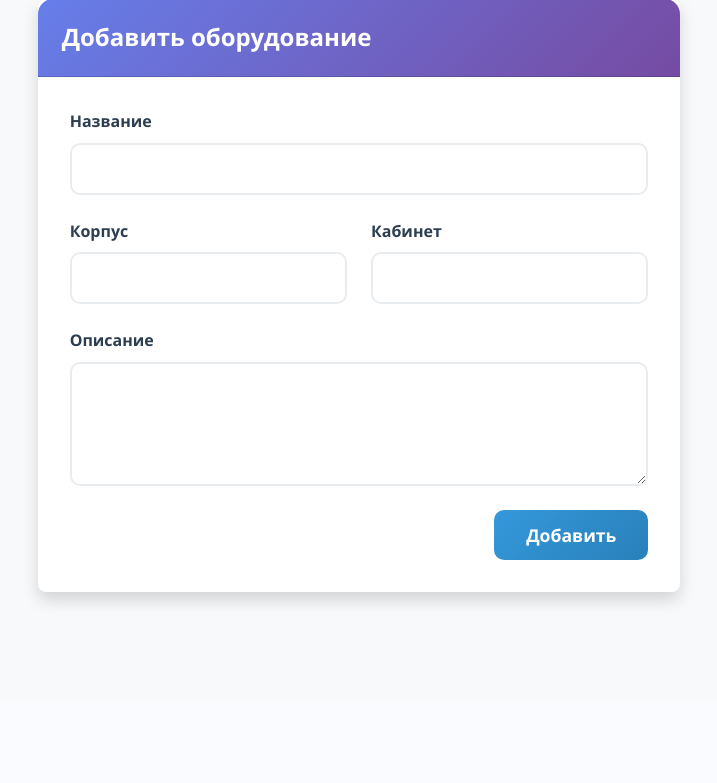
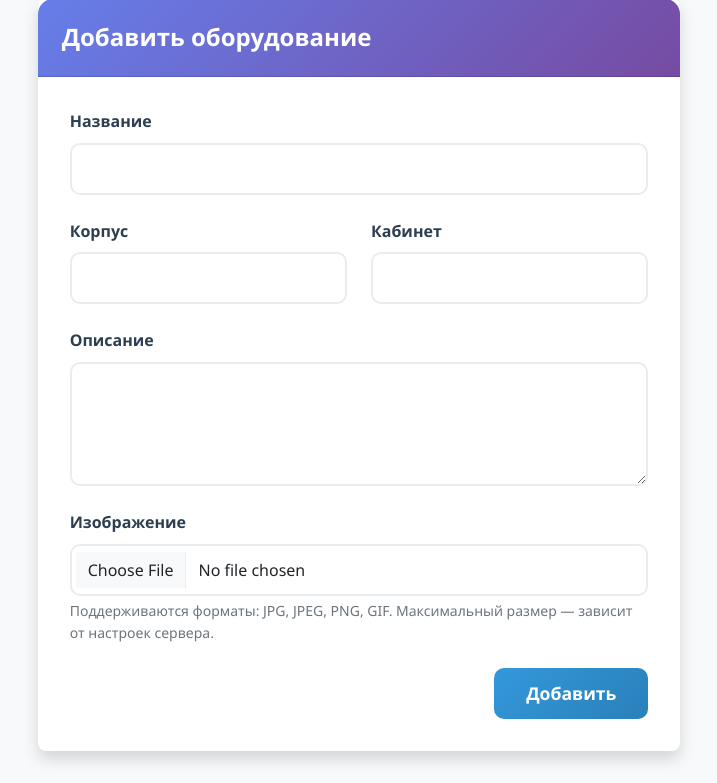
Before and after one commit to xchose31/school-inventory-platform, a Flask app: page /add_equipment in a window 1280 px wide. Shown: the part 97-880 px from the top of the page, without its empty margins (281-998 px from the left). Before the commit the page ends 703 px from the top, so only its background shows below. Run offline with Flask 3, Linux system fonts and the light colour scheme; a user stored in the database is signed in; tables that the repository leaves empty hold one stand-in row (values such as "Sample post"); some libraries are stand-ins or nearby versions.

Commit message:
backend functions for adding images to equipment added

```diff
--- a/app/forms.py
+++ b/app/forms.py
@@ -1,9 +1,12 @@
 from flask_wtf import FlaskForm
+from flask_wtf.file import FileAllowed
 from wtforms import StringField, PasswordField, BooleanField, SubmitField, \
-    TextAreaField
+    TextAreaField, FileField
 from wtforms.validators import DataRequired
 import sqlalchemy as sa
 from app import db
+
+ALLOWED_IMAGE_EXTENSIONS = ['jpg', 'jpeg', 'png']
 
 class LoginForm(FlaskForm):
     username = StringField('Логин', validators=[DataRequired()])
@@ -17,4 +20,5 @@ class EquipmentForm(FlaskForm):
     territory = StringField("Корпус")
     office = StringField('Кабинет')
     description = TextAreaField('Описание')
+    image = FileField('Изображение', validators=[FileAllowed(ALLOWED_IMAGE_EXTENSIONS, 'Только изображения (jpg, jpeg, png)!')])
     submit = SubmitField('Добавить')
--- a/app/models.py
+++ b/app/models.py
@@ -139,6 +139,7 @@ class Equipment(Base):
     office = Column(String(255))
     description = Column(String)
     is_deleted = Column(Boolean, default=False)
+    photo_path = Column(String)
 
     # Relationships
     materials = relationship("Material", back_populates="equipment", cascade="all, delete-orphan")
--- a/app/routes.py
+++ b/app/routes.py
@@ -1,6 +1,6 @@
 import os.path
 from functools import wraps
-
+from .utils import save_file
 from app import app, db
 from flask import render_template, flash, redirect, url_for, abort, request, send_file
 from flask_login import login_user, logout_user, current_user, login_required
@@ -83,6 +83,11 @@ def add_equipment():
             office=form.office.data,
             description=form.description.data
         )
+        image = form.image.data
+        save = save_file(image, 'equipment')
+        if save:
+            equipment.photo_path = save
+
         db.session.add(equipment)
         db.session.commit()
         return redirect(f'equipment/{equipment.id}')
--- a/app/templates/add_equipment.html
+++ b/app/templates/add_equipment.html
@@ -12,7 +12,8 @@
                     <h1 class="card-title h4 mb-0">Добавить оборудование</h1>
                 </div>
                 <div class="card-body">
-                    <form action="" method="post" novalidate class="equipment-form">
+                    <!-- Добавлен атрибут enctype для загрузки файлов -->
+                    <form action="" method="post" enctype="multipart/form-data" novalidate class="equipment-form">
                         {{ form.hidden_tag() }}
 
                         <div class="mb-4">
@@ -52,6 +53,18 @@
                             {% endfor %}
                         </div>
 
+                        <!-- Новое поле: загрузка изображения -->
+                        <div class="mb-4">
+                            {{ form.image.label(class="form-label") }}
+                            {{ form.image(class="form-control") }}
+                            {% for error in form.image.errors %}
+                            <div class="invalid-feedback d-block">{{ error }}</div>
+                            {% endfor %}
+                            <div class="form-text text-muted">
+                                Поддерживаются форматы: JPG, JPEG, PNG, GIF. Максимальный размер — зависит от настроек сервера.
+                            </div>
+                        </div>
+
                         <div class="d-grid gap-2 d-md-flex justify-content-md-end">
                             {{ form.submit(class="btn btn-submit text-white") }}
                         </div>
--- a/app/utils.py
+++ b/app/utils.py
@@ -1,4 +1,9 @@
 from flask_login import current_user
+import os
+import uuid
+from werkzeug.utils import secure_filename
+
+ALLOWED_EXTENSIONS = {'png', 'jpg', 'jpeg', 'gif'}
 
 
 def check_roles():
@@ -11,3 +16,30 @@ def check_roles():
     if empl.is_technician:
         roles.append('technician')
     return roles
+
+
+def allowed_file(filename):
+    return '.' in filename and \
+        filename.rsplit('.', 1)[1].lower() in ALLOWED_EXTENSIONS
+
+
+def save_file(file, type):
+    if allowed_file(file.filename):
+        upload_folder = ''
+        if type == 'equipment':
+            upload_folder = os.path.join('app', 'static', 'uploads', 'equipment')
+
+        filename = secure_filename(file.filename)
+
+        ext = filename.rsplit('.', 1)[1].lower()
+        unique_filename = f"{uuid.uuid4().hex}.{ext}"
+
+        os.makedirs(upload_folder, exist_ok=True)
+
+        file_path = os.path.join(upload_folder, unique_filename)
+
+        file.save(file_path)
+
+        image_filename = unique_filename
+        return image_filename
+    return None
```
Also changed, not shown: app.db.
